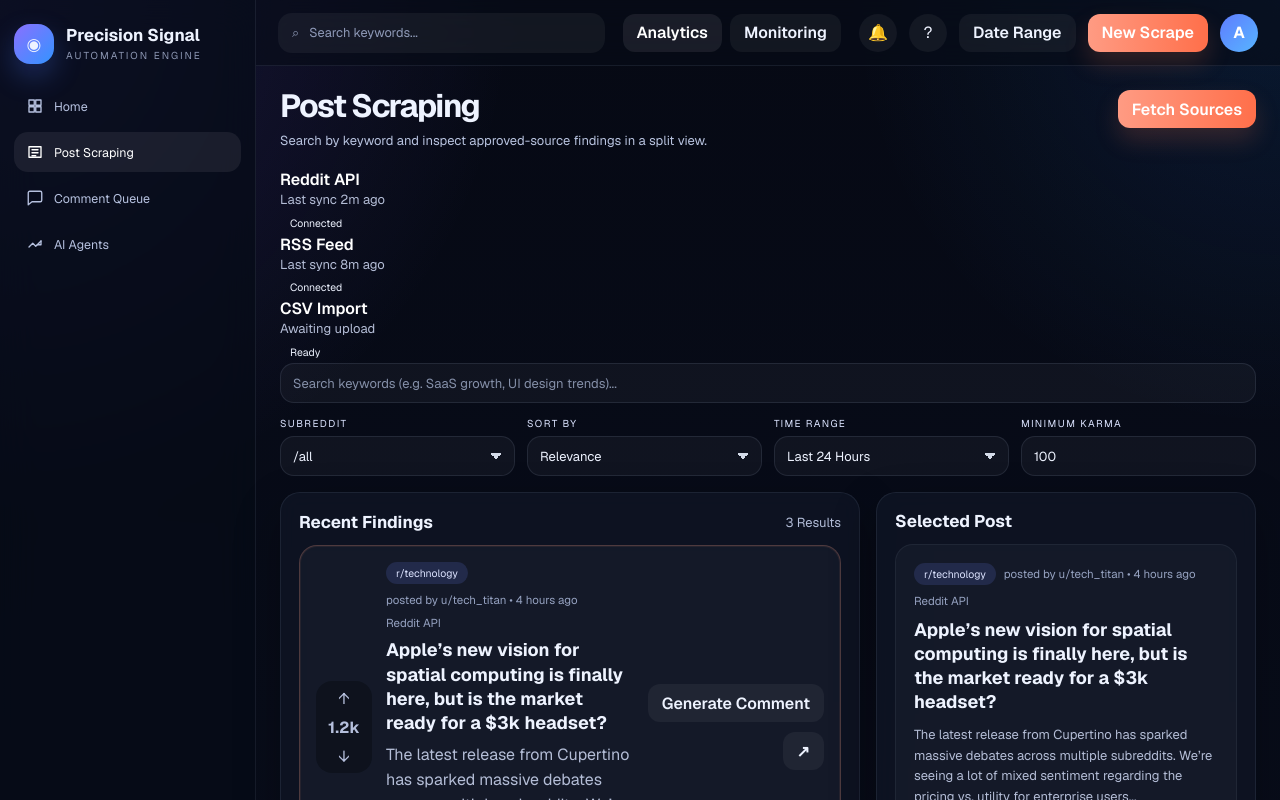
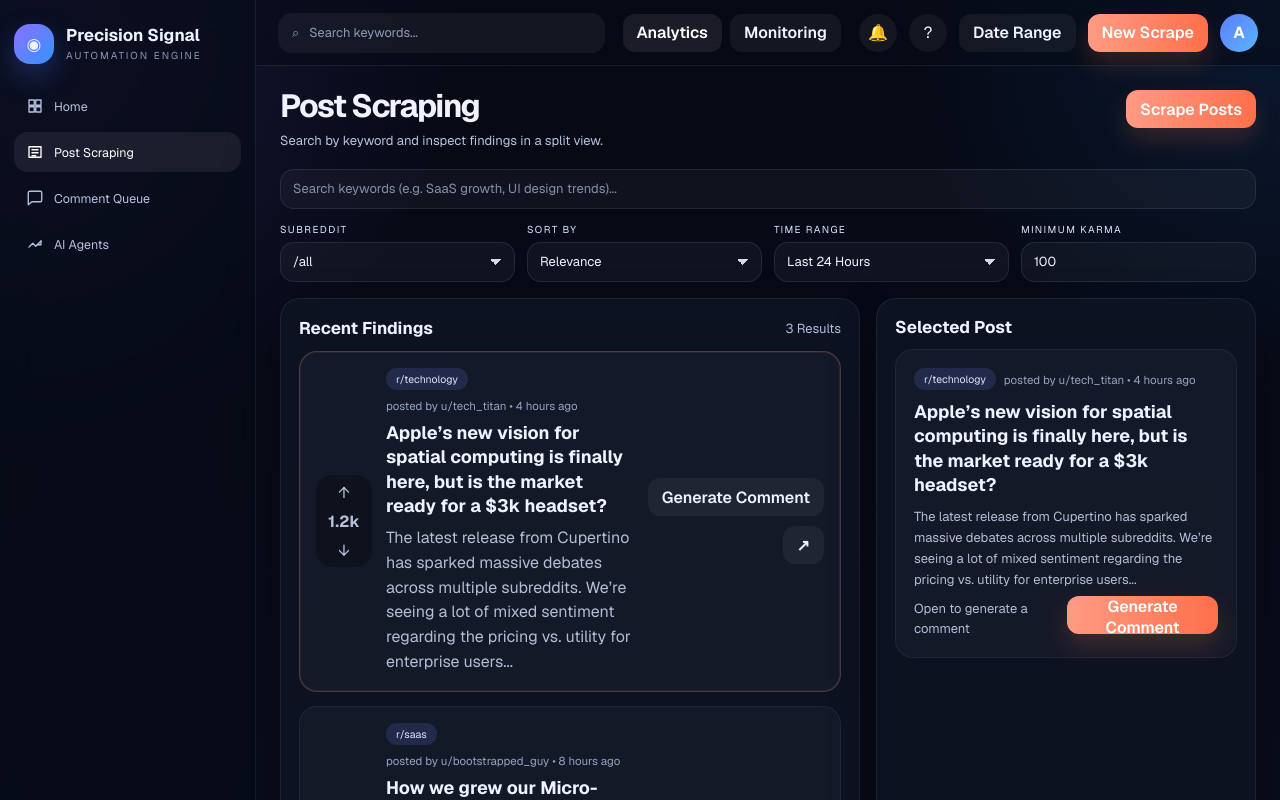
Before and after one commit to Jay-1410/Reddit-Automation, a Next.js app: page /scraped-posts in a window 1280 px wide. Shown: the top 800 px of the page. Built offline with nearby package versions, Linux system fonts and the light colour scheme.

Commit message:
Revert "Add approved source workflow"
This reverts commit efbb95024ecbb2cf0464873ee69f14109faf4e12.

```diff
--- a/src/app/data.js
+++ b/src/app/data.js
@@ -31,23 +31,10 @@ export const queueRows = [
   ["r/worldnews", "Breaking: New ...", "Omega-2", "14:40 (In 22m)", ""],
 ];
 
-export const sourceStatuses = [
-  ["Reddit API", "Connected", "Last sync 2m ago"],
-  ["RSS Feed", "Connected", "Last sync 8m ago"],
-  ["CSV Import", "Ready", "Awaiting upload"],
-];
-
-export const sourceRules = [
-  ["Keywords", "automation, SaaS, growth"],
-  ["Subreddits", "r/technology, r/saas, r/marketing"],
-  ["Minimum Karma", "100"],
-  ["Time Range", "Last 24 Hours"],
-];
-
 export const scrapedPosts = [
-  { id: "sp1", subreddit: "r/technology", meta: "posted by u/tech_titan • 4 hours ago", title: "Apple’s new vision for spatial computing is finally here, but is the market ready for a $3k headset?", body: "The latest release from Cupertino has sparked massive debates across multiple subreddits. We’re seeing a lot of mixed sentiment regarding the pricing vs. utility for enterprise users...", score: "1.2k", source: "Reddit API" },
-  { id: "sp2", subreddit: "r/saas", meta: "posted by u/bootstrapped_guy • 8 hours ago", title: "How we grew our Micro-SaaS to $10k MRR using only Reddit communities without getting banned.", body: "Authenticity is key. We spent months just contributing to discussions before even mentioning our product. Here is the step-by-step breakdown of our strategy...", score: "842", source: "RSS Feed" },
-  { id: "sp3", subreddit: "r/marketing", meta: "posted by u/brand_guru • 12 hours ago", title: "The death of the cookie: Why first-party data is the only thing that will save your ad budget in 2024.", body: "Most marketers are still sleeping on the impending changes to tracking. If you aren’t building a direct community now, you’re going to pay 3x for acquisition by Q3...", score: "3.5k", source: "CSV Import" },
+  { id: "sp1", subreddit: "r/technology", meta: "posted by u/tech_titan • 4 hours ago", title: "Apple’s new vision for spatial computing is finally here, but is the market ready for a $3k headset?", body: "The latest release from Cupertino has sparked massive debates across multiple subreddits. We’re seeing a lot of mixed sentiment regarding the pricing vs. utility for enterprise users...", score: "1.2k" },
+  { id: "sp2", subreddit: "r/saas", meta: "posted by u/bootstrapped_guy • 8 hours ago", title: "How we grew our Micro-SaaS to $10k MRR using only Reddit communities without getting banned.", body: "Authenticity is key. We spent months just contributing to discussions before even mentioning our product. Here is the step-by-step breakdown of our strategy...", score: "842" },
+  { id: "sp3", subreddit: "r/marketing", meta: "posted by u/brand_guru • 12 hours ago", title: "The death of the cookie: Why first-party data is the only thing that will save your ad budget in 2024.", body: "Most marketers are still sleeping on the impending changes to tracking. If you aren’t building a direct community now, you’re going to pay 3x for acquisition by Q3...", score: "3.5k" },
 ];
 
 export const queueItems = [
--- a/src/app/scraped-posts/page.js
+++ b/src/app/scraped-posts/page.js
@@ -2,7 +2,7 @@
 
 import { useMemo, useState } from "react";
 import { DashboardShell, Panel } from "../components";
-import { scrapedPosts, sourceStatuses } from "../data";
+import { scrapedPosts } from "../data";
 import styles from "../ui.module.css";
 
 const timeRangeOptions = ["Last 1 Hour", "Last 3 Hours", "Last 6 Hours", "Last 9 Hours", "Last 12 Hours", "Last 24 Hours", "This Week"];
@@ -16,31 +16,69 @@ export default function ScrapedPostsPage() {
   const [timeRange, setTimeRange] = useState("Last 24 Hours");
   const [minimumKarma, setMinimumKarma] = useState("100");
   const [selectedPost, setSelectedPost] = useState(scrapedPosts[0]);
+  const [drawerOpen, setDrawerOpen] = useState(false);
+  const [generatedComment, setGeneratedComment] = useState(
+    "That’s a really interesting point. It feels like the real challenge is not just finding signals, but joining them into a workflow that stays human and useful."
+  );
 
   const filtered = useMemo(() => {
     const q = keyword.trim().toLowerCase();
     return scrapedPosts.filter((post) => {
-      const keywordMatch = !q || [post.title, post.subreddit, post.meta, post.source].join(" ").toLowerCase().includes(q);
+      const keywordMatch = !q || [post.title, post.subreddit, post.meta].join(" ").toLowerCase().includes(q);
       const subredditMatch = subreddit === "/all" || post.subreddit === subreddit;
       return keywordMatch && subredditMatch;
     });
   }, [keyword, subreddit, sortBy, timeRange, minimumKarma]);
 
+  const openDrawer = (post) => {
+    setSelectedPost(post);
+    setDrawerOpen(true);
+  };
+
+  const regenerateComment = () => {
+    setGeneratedComment(
+      "I think the best approach is to keep the response short, specific, and grounded in the actual thread. That usually feels more natural and gets better engagement."
+    );
+  };
+
+  const addToQueue = () => {
+    setDrawerOpen(false);
+  };
+
   return (
-    <DashboardShell title="Post Scraping" subtitle="Search by keyword and inspect approved-source findings in a split view." searchPlaceholder="Search keywords..." actions={<button className={styles.actionButton}>Fetch Sources</button>}>
-      <section className={styles.sourceHealthWrap}>
-        {sourceStatuses.map((item) => <div key={item[0]} className={styles.sourceHealthCard}><div className={styles.queueTitle}>{item[0]}</div><div className={styles.tableCellMuted}>{item[2]}</div><span className={item[1] === "Connected" ? styles.statusNew : styles.statusReview}>{item[1]}</span></div>)}
-      </section>
-
+    <DashboardShell
+      title="Post Scraping"
+      subtitle="Search by keyword and inspect findings in a split view."
+      searchPlaceholder="Search keywords..."
+      actions={<button className={styles.actionButton}>Scrape Posts</button>}
+    >
       <section className={styles.searchRow}>
         <input className={styles.input} value={keyword} onChange={(e) => setKeyword(e.target.value)} placeholder="Search keywords (e.g. SaaS growth, UI design trends)..." />
       </section>
 
       <section className={styles.filterBar}>
-        <div className={styles.filterBox}><label>Subreddit</label><select className={styles.select} value={subreddit} onChange={(e) => setSubreddit(e.target.value)}>{subredditOptions.map((opt) => <option key={opt} value={opt}>{opt}</option>)}</select></div>
-        <div className={styles.filterBox}><label>Sort By</label><select className={styles.select} value={sortBy} onChange={(e) => setSortBy(e.target.value)}>{sortOptions.map((opt) => <option key={opt} value={opt}>{opt}</option>)}</select></div>
-        <div className={styles.filterBox}><label>Time Range</label><select className={styles.select} value={timeRange} onChange={(e) => setTimeRange(e.target.value)}>{timeRangeOptions.map((opt) => <option key={opt} value={opt}>{opt}</option>)}</select></div>
-        <div className={styles.filterBox}><label>Minimum Karma</label><input className={styles.input} value={minimumKarma} onChange={(e) => setMinimumKarma(e.target.value)} /></div>
+        <div className={styles.filterBox}>
+          <label>Subreddit</label>
+          <select className={styles.select} value={subreddit} onChange={(e) => setSubreddit(e.target.value)}>
+            {subredditOptions.map((opt) => <option key={opt} value={opt}>{opt}</option>)}
+          </select>
+        </div>
+        <div className={styles.filterBox}>
+          <label>Sort By</label>
+          <select className={styles.select} value={sortBy} onChange={(e) => setSortBy(e.target.value)}>
+            {sortOptions.map((opt) => <option key={opt} value={opt}>{opt}</option>)}
+          </select>
+        </div>
+        <div className={styles.filterBox}>
+          <label>Time Range</label>
+          <select className={styles.select} value={timeRange} onChange={(e) => setTimeRange(e.target.value)}>
+            {timeRangeOptions.map((opt) => <option key={opt} value={opt}>{opt}</option>)}
+          </select>
+        </div>
+        <div className={styles.filterBox}>
+          <label>Minimum Karma</label>
+          <input className={styles.input} value={minimumKarma} onChange={(e) => setMinimumKarma(e.target.value)} />
+        </div>
       </section>
 
       <section className={styles.dashboardSplit}>
@@ -49,15 +87,78 @@ export default function ScrapedPostsPage() {
             {filtered.map((row) => (
               <button key={row.id} className={`${styles.findingCard} ${selectedPost?.id === row.id ? styles.findingActive : ""}`} onClick={() => setSelectedPost(row)}>
                 <div className={styles.voteRail}><span>↑</span><strong>{row.score}</strong><span>↓</span></div>
-                <div className={styles.findingBody}><div className={styles.feedMeta}><span className={styles.tag}>{row.subreddit}</span><span>{row.meta}</span><span>{row.source}</span></div><h4>{row.title}</h4><p>{row.body}</p></div>
-                <div className={styles.findingActionArea}><button className={styles.softButton}>Generate Comment</button><button className={styles.iconButton}>↗</button></div>
+                <div className={styles.findingBody}>
+                  <div className={styles.feedMeta}><span className={styles.tag}>{row.subreddit}</span><span>{row.meta}</span></div>
+                  <h4>{row.title}</h4>
+                  <p>{row.body}</p>
+                </div>
+                <div className={styles.findingActionArea}>
+                  <button className={styles.softButton} onClick={(e) => { e.stopPropagation(); openDrawer(row); }}>Generate Comment</button>
+                  <button className={styles.iconButton} onClick={(e) => e.stopPropagation()}>↗</button>
+                </div>
               </button>
             ))}
           </div>
         </Panel>
 
-        <Panel title="Selected Post"><div className={styles.selectedPostCard}><div className={styles.feedMeta}><span className={styles.tag}>{selectedPost.subreddit}</span><span>{selectedPost.meta}</span><span>{selectedPost.source}</span></div><h4>{selectedPost.title}</h4><p className={styles.previewText}>{selectedPost.body}</p><div className={styles.previewFooter}><span className={styles.note}>Open to generate a comment</span><button className={styles.actionButton}>Generate Comment</button></div></div></Panel>
+        <Panel title="Selected Post">
+          {selectedPost ? (
+            <div className={styles.selectedPostCard}>
+              <div className={styles.feedMeta}><span className={styles.tag}>{selectedPost.subreddit}</span><span>{selectedPost.meta}</span></div>
+              <h4>{selectedPost.title}</h4>
+              <p className={styles.previewText}>{selectedPost.body}</p>
+              <div className={styles.previewFooter}><span className={styles.note}>Open to generate a comment</span><button className={styles.actionButton} onClick={() => openDrawer(selectedPost)}>Generate Comment</button></div>
+            </div>
+          ) : null}
+        </Panel>
       </section>
+
+      {drawerOpen ? (
+        <div className={styles.drawerOverlay} onClick={() => setDrawerOpen(false)}>
+          <aside className={styles.drawer} onClick={(e) => e.stopPropagation()}>
+            <div className={styles.drawerHeader}>
+              <div>
+                <p className={styles.eyebrow}>AI Comment Generator</p>
+                <h3>Generate Comment</h3>
+              </div>
+              <button className={styles.iconButton} onClick={() => setDrawerOpen(false)}>✕</button>
+            </div>
+
+            <div className={styles.drawerSection}>
+              <p className={styles.eyebrow}>Source Post</p>
+              <div className={styles.sourceBanner}>
+                <div className={styles.feedMeta}><span className={styles.tag}>{selectedPost.subreddit}</span><span>{selectedPost.meta}</span></div>
+                <h4>{selectedPost.title}</h4>
+                <p className={styles.previewText}>{selectedPost.body}</p>
+              </div>
+            </div>
+
+            <div className={styles.drawerGrid}>
+              <div className={styles.filterBox}>
+                <label>Tone</label>
+                <select className={styles.select}><option>Insightful</option><option>Friendly</option><option>Direct</option></select>
+              </div>
+              <div className={styles.filterBox}>
+                <label>Length</label>
+                <select className={styles.select}><option>Short (1-2 sentences)</option><option>Medium</option><option>Long</option></select>
+              </div>
+            </div>
+
+            <div className={styles.drawerSection}>
+              <div className={styles.drawerSectionHead}>
+                <p className={styles.eyebrow}>Generated Comment</p>
+                <button className={styles.softButton} onClick={regenerateComment}>Regenerate</button>
+              </div>
+              <textarea className={styles.commentEditor} value={generatedComment} onChange={(e) => setGeneratedComment(e.target.value)} />
+            </div>
+
+            <div className={styles.drawerFooter}>
+              <button className={styles.softButton} onClick={() => setDrawerOpen(false)}>Discard</button>
+              <button className={styles.actionButton} onClick={addToQueue}>Add to Queue</button>
+            </div>
+          </aside>
+        </div>
+      ) : null}
     </DashboardShell>
   );
 }
```
Also changed, not shown: src/app/page.js (+5 -7 lines).
